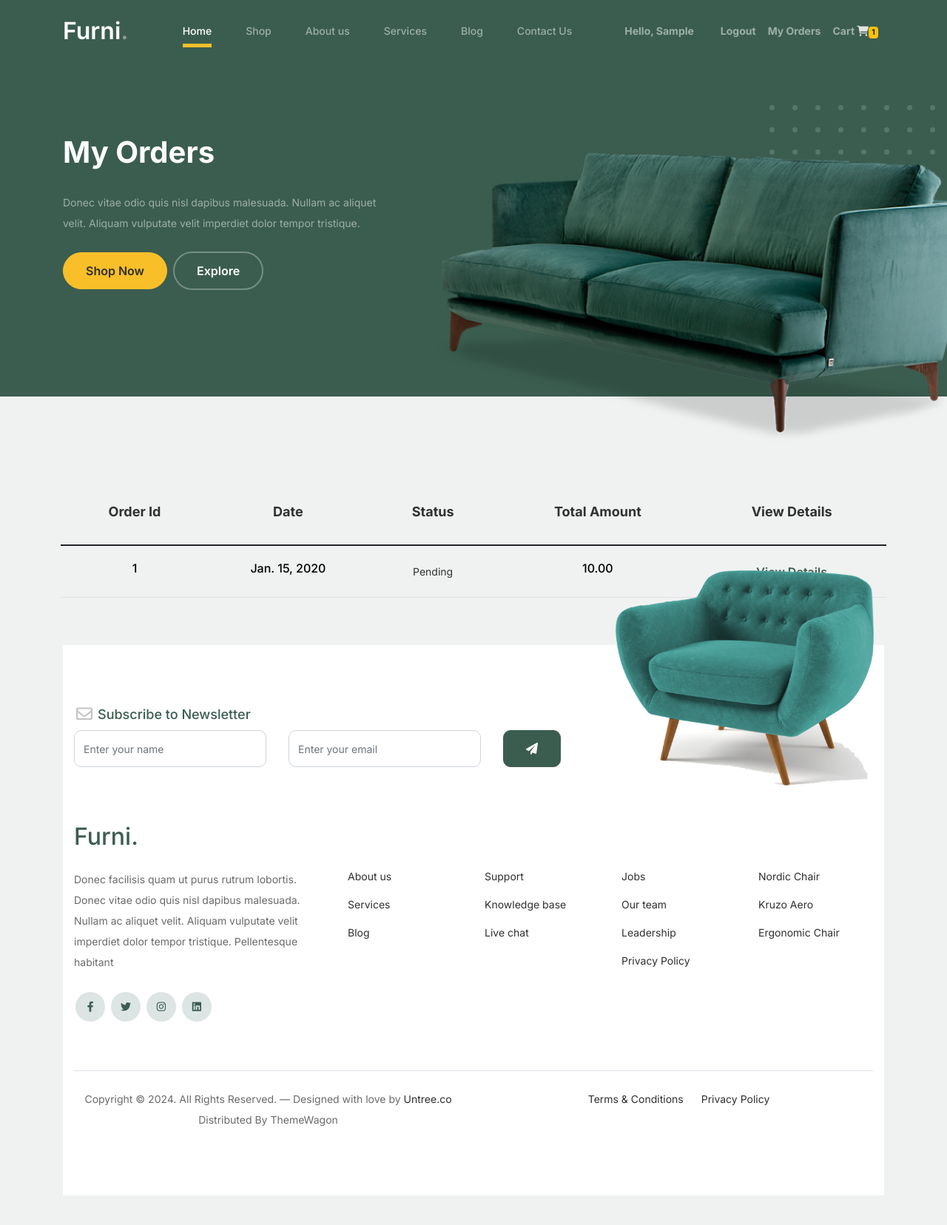
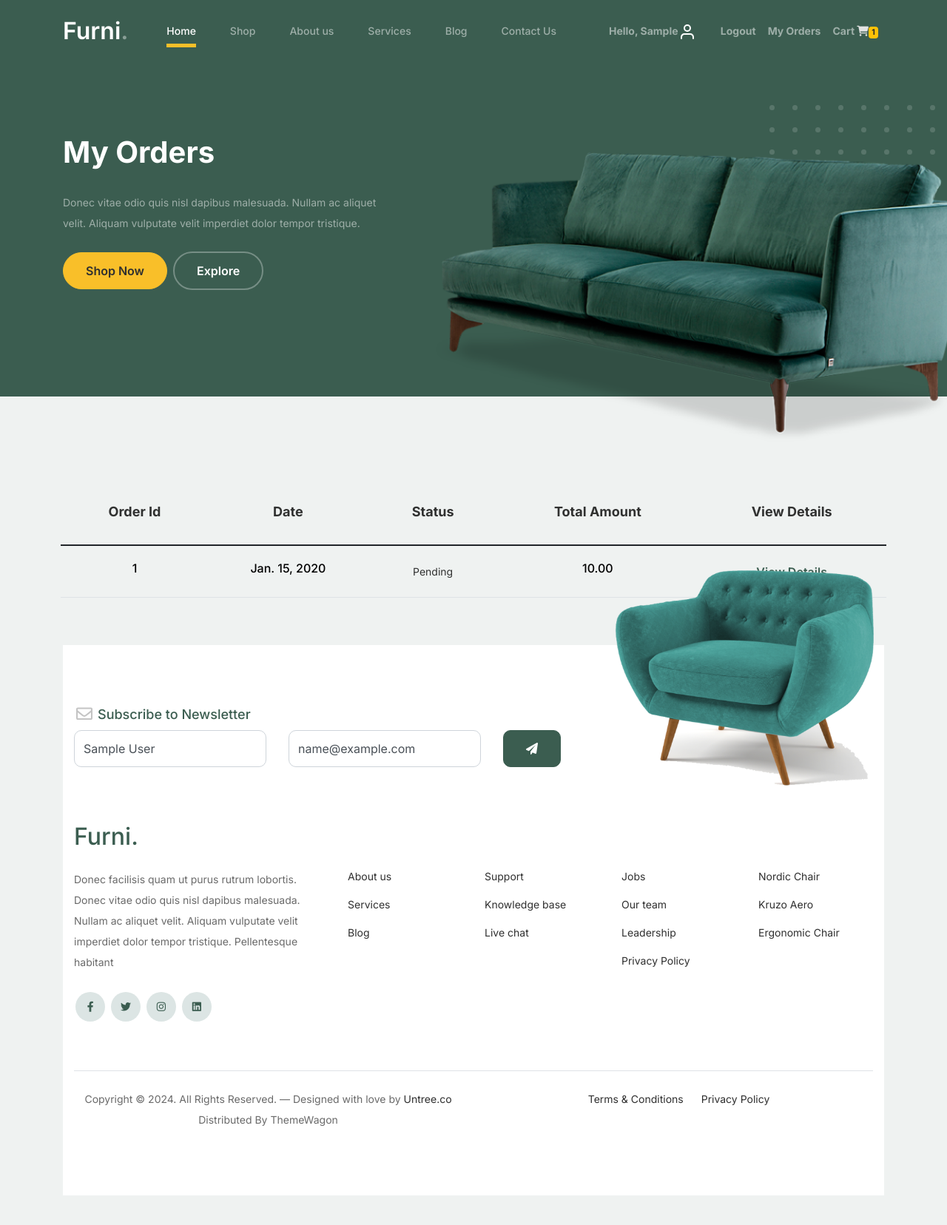
Before and after one commit to shetkarmitesh/Furni, a Django app: page /myOrders in a window 1280 px wide; the page is wider, and only the part inside the window is pictured. Shown: the top 1656 px of that part at 74% size. Run offline with Django 5.2, Linux system fonts and the light colour scheme; a user stored in the database is signed in; tables that the repository leaves empty hold one stand-in row (values such as "Sample post"); some libraries are stand-ins or nearby versions.

Commit message:
final touch

```diff
--- a/FURNITURE/furniapp/urls.py
+++ b/FURNITURE/furniapp/urls.py
@@ -19,5 +19,6 @@ urlpatterns = [
      path('add_to_cart/<int:product_id>/', views.add_to_cart, name='add_to_cart'),
      path('remove_cart_item', views.remove_cart_item, name='remove_cart_item'),
      path('update_cart_item',views.update_cart_item, name='update_cart_item'),
+     path('subscribeNewsletter', views.SubscribeNewsletter,name="SubscribeNewsletter"),
 
 ]
--- a/FURNITURE/furniapp/views.py
+++ b/FURNITURE/furniapp/views.py
@@ -52,7 +52,7 @@ def blog(request):
 
 
 def logout (request):
-    del request.session["member_id"]
+    # del request.session["member_id"]
     auth.logout(request)
     return render(request,'index.html')
 
@@ -154,7 +154,6 @@ def remove_cart_item(request):
     if request.method =="POST":
         cart_id = int(request.POST.get('cart_id'))
         cart_item = Cart_Item.objects.filter(id=cart_id, customer=request.user)
-        print("eretnjk ajsaowboabdlablblaqe")
         if cart_item.exists() :
 
             cart_item.delete()
@@ -179,17 +178,19 @@ def update_cart_item(request):
 
 def checkout(request):
     cart_details = Cart_Item.objects.all().filter(customer_id=request.user.id)
-    if len(cart_details)<=0:
-        sweetify.success(request, 'Your Amazon Cart is empty',button='ok')
-        return redirect("/shop")
-    # user = User.objects.get(id=request.user.id)
     total_cart_price=0.0
     for i in cart_details :
         total_cart_price = i.total + total_cart_price
-
+    if request.method == "POST":
+        if len(cart_details)<=0:
+            sweetify.success(request, 'Your Amazon Cart is empty',button='ok')
+            return redirect("/shop")
+        # user = User.objects.get(id=request.user.id)
+        return redirect('checkout')
     return render(request,'checkout.html',{'cart_details':cart_details,'total_cart_price':total_cart_price,'cartItem':len(cart_details)})
 
 def thankyou(request):
+    cart_details = Cart_Item.objects.all().filter(customer_id=request.user.id)
     if request.method == "POST":
 
         first_name = str(request.POST['c_fname'])
@@ -203,9 +204,8 @@ def thankyou(request):
         phoneNo = int(request.POST['c_phone'])
         totalAmount = float(request.POST['c_order_total'])
 
-        cart_details = Cart_Item.objects.all().filter(customer_id=request.user.id)
-        for i in cart_details:
-            print(i.product_id,i.productName)
+        # for i in cart_details:
+        #     print(i.product_id,i.productName)
         order_id = str(uuid.uuid4())
         for cart in cart_details:
             order= Orders.objects.create(
@@ -228,6 +228,9 @@ def thankyou(request):
                     )
             order.save()
         cart_details.delete()
+        return redirect('thankyou')
+
+    # return redirect('thankyou',{'cartItem':len(cart_details)})
     return render(request,'thankyou.html',{'cartItem':len(cart_details)})
 
 
@@ -256,3 +259,16 @@ def myOrders(request):
     cart_details = Cart_Item.objects.all().filter(customer_id=request.user.id)
 
     return render(request,'myOrders.html',{'orderIds':orders_Ids,'orderDetails':ordersDetails,'cartItem':len(cart_details)})
+
+def SubscribeNewsletter(request):
+    print(request.user,"aaaaaaaaaaaaaaaaaaaaaaaaaaaa")
+    if request.method == "POST":
+        first_name = request.POST['name']
+        email = request.POST['email']
+
+        if CustomUser.objects.get(id= request.user.id,email=email).exist():
+            user = CustomUser.objects.get(id= request.user.id,email=email)
+            user.subscriberOfNewsletter=True
+            user.save()
+
+            return redirect('/')
--- a/FURNITURE/templates/base.html
+++ b/FURNITURE/templates/base.html
@@ -61,7 +61,7 @@
 						</div>
                     </li> -->
                     {% if user.is_authenticated %}
-						<li class="nav-link" ><b>Hello, {{ user.first_name }}</b></li>
+						<li class="nav-link" ><b>Hello, {{ user.first_name }} <img src="{% static 'images/user.svg'%}"></b></li>
 						<li><a class="nav-link" href="{% url 'logout' %}"><b>Logout</b></a></li>
 						<li><a class="nav-link" href="{% url 'myOrders' %}"><b>My Orders</b></a></li>
 						<li><a class="nav-link" href="{% url 'cart' %}"><b>Cart <i class="fas fa-shopping-cart" style=" color: #e3e3e3;"></i><span class='badge badge-warning' id='lblCartCount'>{{cartItem}}</span></b></a></li>
@@ -113,7 +113,7 @@
 			<div class="sofa-img">
 				<img src="{% static 'images/sofa.png'%}" alt="Image" class="img-fluid">
 			</div>
-
+			{% if user.is_authenticated%}
 			<div class="row">
 				<div class="col-lg-8">
 					<div class="subscription-form">
@@ -121,12 +121,13 @@
 									src="{% static 'images/envelope-outline.svg'%}" alt="Image"
 									class="img-fluid"></span><span>Subscribe to Newsletter</span></h3>
 
-						<form action="#" class="row g-3">
+						<form action="subscribeNewsletter" method="post" class="row g-3">
+							{% csrf_token%}
 							<div class="col-auto">
-								<input type="text" class="form-control" placeholder="Enter your name">
+								<input type="text" class="form-control" name="name" value="{{request.user.first_name}} {{request.user.last_name}}" placeholder="Enter your name" >
 							</div>
 							<div class="col-auto">
-								<input type="email" class="form-control" placeholder="Enter your email">
+								<input type="email" class="form-control" name="email" placeholder="Enter your email" value="{{request.user.email}}" >
 							</div>
 							<div class="col-auto">
 								<button class="btn btn-primary">
@@ -138,7 +139,7 @@
 					</div>
 				</div>
 			</div>
-
+			{%endif%}
 			<div class="row g-5 mb-5">
 				<div class="col-lg-4">
 					<div class="mb-4 footer-logo-wrap"><a href="#" class="footer-logo">Furni<span>.</span></a></div>
@@ -227,7 +228,7 @@
     <script src="https://cdn.jsdelivr.net/npm/@popperjs/core@2.9.3/dist/umd/popper.min.js"></script>
     <script src="https://stackpath.bootstrapcdn.com/bootstrap/4.5.2/js/bootstrap.min.js"></script>
 	<script src="https://cdnjs.cloudflare.com/ajax/libs/limonte-sweetalert2/11.6.5/sweetalert2.all.min.js"></script>
-	<!-- <script type="text/javascript" src="https://cdnjs.cloudflare.com/ajax/libs/jquery/3.1.1/jquery.min.js"></script> -->
+	<script type="text/javasc	ript" src="https://cdnjs.cloudflare.com/ajax/libs/jquery/3.1.1/jquery.min.js"></script>
 	<script src="https://code.jquery.com/jquery-3.6.0.min.js"></script>
 </body>
 
--- a/FURNITURE/templates/myOrders.html
+++ b/FURNITURE/templates/myOrders.html
@@ -82,7 +82,7 @@
                                                 <th class="product-total"> Price</th>
                                                 <th class="product-total"> Quantity</th>
                                                 <th class="product-total"> Total Amount</th>
-                                                <th class="product-total"> Add To Cart</th>
+                                                <th class="product-total"> Buy Again</th>
                                               </tr>
                                             </thead>
                                             <tbody>
@@ -103,7 +103,7 @@
                                                       </td>
                                                       <td class="product-thumbnail">
                                                         <a type="button" href="{% url 'add_to_cart' product.product_id%}" class="btn btn-primary text-primary" ">
-                                                          Add To Cart
+                                                          Buy Again
                                                         </a>
                                                       </td>
                                                   {% endif %}
--- a/FURNITURE/templates/thankyou.html
+++ b/FURNITURE/templates/thankyou.html
@@ -9,7 +9,7 @@
 					<div class="row justify-content-between">
 						<div class="col-lg-5">
 							<div class="intro-excerpt">
-								<h1>Cart</h1>
+								<h1>Thank You</h1>
 							</div>
 						</div>
 						<div class="col-lg-7">
```
Also changed, not shown: FURNITURE/templates/cart.html (+6 -3 lines), furni.txt (+9 -1 lines).
